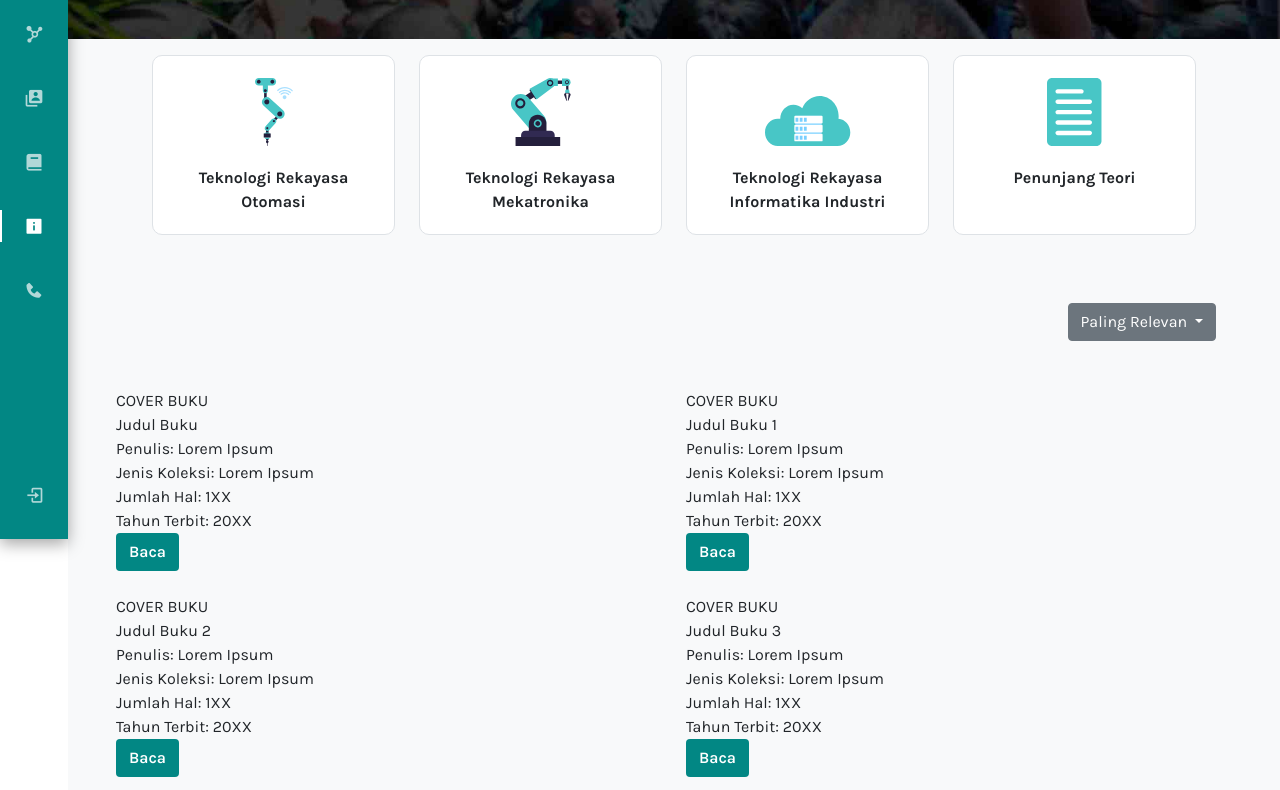
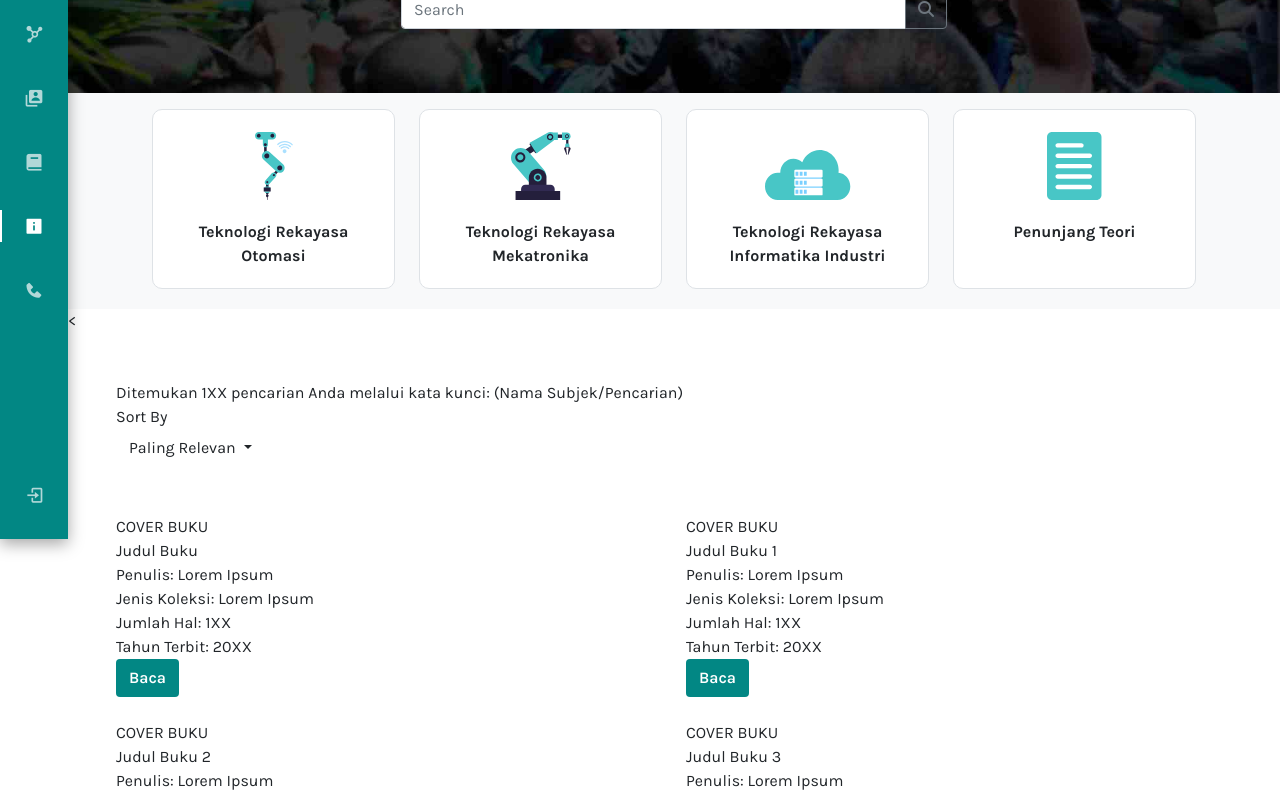
Before and after one commit to HIMAMO-Project/WEBSITE-HIMAMO, a plain HTML site: page pustaka.html in a window 1280 px wide. Shown: the part 261-1051 px from the top of the page. Drawn offline with nearby package versions, Linux system fonts and the light colour scheme; files that its build step writes are made by us from their sources.

Commit message:
Update pustaka.html

```diff
--- a/pustaka.html
+++ b/pustaka.html
@@ -13,8 +13,8 @@
     <!-- favicon -->
     <link rel="shortcut icon" href="img/segitiga.png">
     <!-- css gue -->
-    <link href="css/style.css" rel="stylesheet">
-    <link rel="stylesheet" href="css/dark-mode.css">
+    <link href="style.css" rel="stylesheet">
+    <link rel="stylesheet" href="dark-mode.css">
     <!-- icon from boxicon -->
     <link href='https://cdn.jsdelivr.net/npm/boxicons@latest/css/boxicons.min.css' rel='stylesheet'>
     <!-- font spectral-->
@@ -124,9 +124,8 @@
             </div>
         </a>
 
-        <!--Container Main start-->
+       <!-- Container Main start -->
     <div class="wrap bg-light">
-
         <div class="parallax3">
             <div class="container pt-4 pb-5">
                 <div class="row">
@@ -134,10 +133,24 @@
                         <div class="row slider-text text-center">
                             <h1 class="pt-5 quote"><span>AE</span> Pustaka</h1>
                         </div>
+                        <div class="row justify-content-center search-bar">
+                            <div class="col-md-6">
+                                <div class="input-group mb-3">
+                                    <input type="text" class="form-control" placeholder="Search" aria-label="Search" aria-describedby="button-addon2">
+                                    <button class="btn btn-outline-secondary" type="button" id="button-addon2"><i class="fas fa-search"></i></button>
                                 </div>
                             </div>
                         </div>
                     </div>
+                </div>
+            </div>
+        </div>
+    </div>
+
+    <script src="https://kit.fontawesome.com/a076d05399.js"></script>
+    <script src="https://cdn.jsdelivr.net/npm/bootstrap@5.1.3/dist/js/bootstrap.bundle.min.js"></script>
+</body>
+</html>
             <section id="ae-pustaka" class="about bg-light">
                 <div class="container cont-2 px-5">
                     <div class="row pt-3 subject-list">
@@ -169,12 +182,15 @@
                 </div>
             </section>
             <!-- dropdown -->
-            <div class="container">
+            < <div class="container">
                 <div class="row pt-5">
                     <div class="col-12">
-                        <div class="d-flex justify-content-end">
-                            <div class="dropdown me-3">
-                                <button class="btn btn-secondary dropdown-toggle" type="button" id="dropdownMenuButton" data-bs-toggle="dropdown" aria-expanded="false">
+                        <div class="search-info">
+                            <div class="search-text">Ditemukan 1XX pencarian Anda melalui kata kunci: (Nama Subjek/Pencarian)</div>
+                            <div class="sort-by">
+                                <div class="sort-by-text">Sort By</div>
+                                <div class="dropdown">
+                                    <button class="btn dropdown-toggle" type="button" id="dropdownMenuButton" data-bs-toggle="dropdown" aria-expanded="false">
                                         Paling Relevan
                                     </button>
                                     <ul class="dropdown-menu" aria-labelledby="dropdownMenuButton">
@@ -188,12 +204,11 @@
                             </div>
                         </div>
                     </div>
+                </div>
 
                  <!-- Books Section -->
         <div class="row py-5">
             <!-- Loop through books and create cards dynamically -->
-                    <!-- Assuming you have a list of books with title, author, collection, pages, year, and link -->
-                    <!-- Replace with dynamic content if using a backend language like PHP, Python, etc. -->
             <div class="col-md-6 mb-4">
                 <div class="book-card">
                     <div class="book-cover">COVER BUKU</div>
```
Lines whose indentation alone changed are shown as unchanged.
